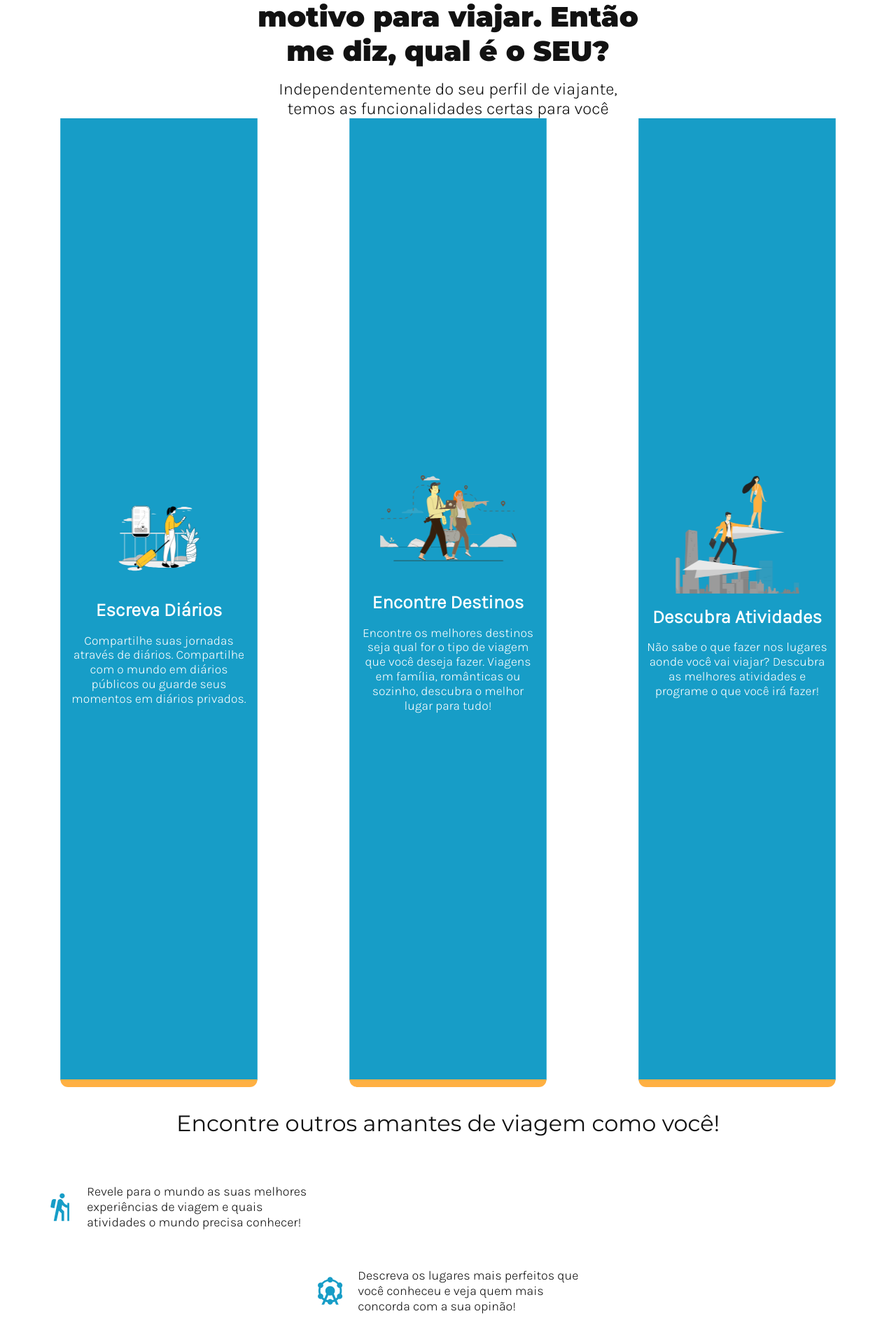
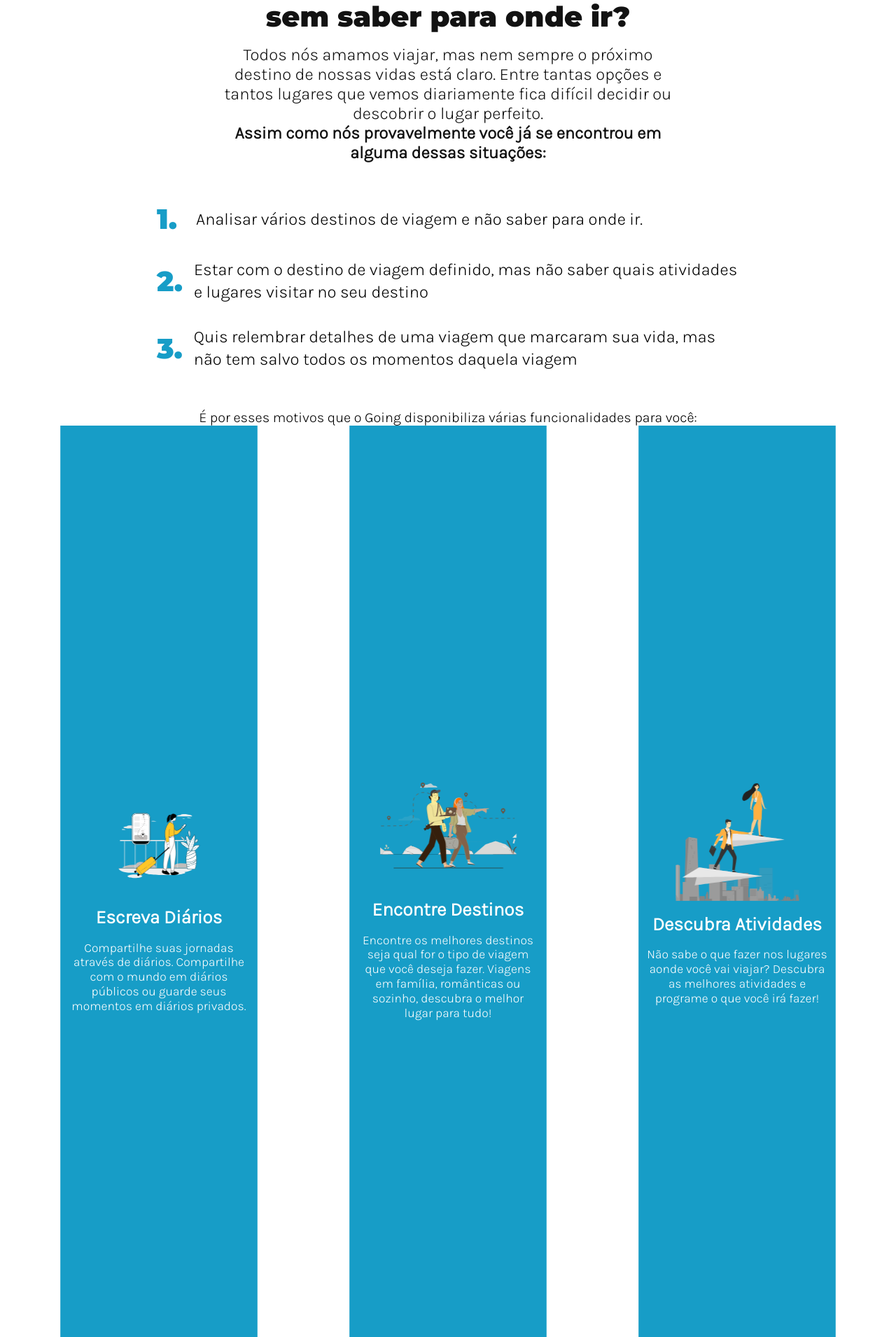
Before and after one commit to JosiasBatista/going-page, a Next.js app: page / in a window 1280 px wide. Shown: the part 1010-2920 px from the top of the page at 70% size. Built offline with nearby package versions, Linux system fonts and the light colour scheme.

Commit message:
Improving page SEO and Copy

```diff
--- a/components/AppCommunity.module.css
+++ b/components/AppCommunity.module.css
@@ -3,11 +3,17 @@
   margin-top: 2vh;
   text-align: center;
   width: 100vw;
+  display: flex;
+  flex-direction: column;
+  align-items: center;
 }
 
 .sectionTitle {
   font-family: 'Montserrat', sans-serif;
   font-size: 32px;
+  display: block;
+  width: 85vw;
+  align-self: center;
   color: #121212;
 }
 
--- a/components/AppFeatures.module.css
+++ b/components/AppFeatures.module.css
@@ -1,3 +1,9 @@
+.presentingSolution {
+  margin-top: 40px;
+  font-family: 'Karla', sans-serif;
+  font-size: 20px;
+}
+
 .appFeatCont {
   overflow-x: scroll;
   overflow-y: hidden;
--- a/components/appCommunityDesc.tsx
+++ b/components/appCommunityDesc.tsx
@@ -5,7 +5,10 @@ import styles from './AppCommunity.module.css';
 export default function AppCommunityDesc() {
   return (
     <div className={styles.pageSection}>
-      <span className={styles.sectionTitle}>Encontre outros amantes de viagem como você!</span>
+      <span className={styles.sectionTitle}>Além disso, a vida é melhor compartilhada!
+        <br />
+        E aqui você pode fazer parte de uma comunidade repleta de amantes de viagem, como você.
+      </span>
 
       <div className={styles.communityDescCont}>
         <section className={`${styles.communityDesc} ${styles.firstDesc}`}>
--- a/components/appFeatures.tsx
+++ b/components/appFeatures.tsx
@@ -25,6 +25,8 @@ export default function AppFeatures() {
 
   return (
     <>
+      <span className={styles.presentingSolution}>É por esses motivos que o Going disponibiliza várias funcionalidades para você:</span>
+
       <div className={styles.appFeatCont} ref={featureCards}>
         <section className={styles.appFeatures}>
           <FeatureCard
--- a/pages/index.tsx
+++ b/pages/index.tsx
@@ -21,8 +21,30 @@ export default function Home() {
         <ParallaxComponent />
 
         <div className={styles.pageRest}>
-          <h1 className={styles.pageTitle}>Todos possuem um motivo para viajar. Então me diz, qual é o <b className={styles.boldTitle}>SEU?</b></h1>
-          <span className={styles.pageSubtitle}>Independentemente do seu perfil de viajante, temos as funcionalidades certas para você</span>
+          <h1 className={styles.pageTitle}>Você já ficou perdido,<br/><b className={styles.boldTitle}>sem saber para onde ir?</b></h1>
+          <span className={styles.pageSubtitle}>Todos nós amamos viajar, mas nem sempre o próximo destino de nossas vidas está claro.
+            Entre tantas opções e tantos lugares que vemos diariamente fica difícil decidir ou descobrir o lugar perfeito.
+            <br />
+            <b>Assim como nós provavelmente você já se encontrou em alguma dessas situações:</b>
+          </span>
+
+          <section className={styles.clientIdentificationCont}>
+            <div className={styles.clientIdentificationItem}>
+              <strong>1.</strong>
+              <span>Analisar vários destinos de viagem e não saber para onde ir.</span>
+            </div>
+
+            <div className={styles.clientIdentificationItem}>
+              <strong>2.</strong>
+              <span>Estar com o destino de viagem definido, mas não saber quais atividades e lugares visitar no seu destino</span>
+            </div>
+
+
+            <div className={styles.clientIdentificationItem}>
+              <strong>3.</strong>
+              <span>Quis relembrar detalhes de uma viagem que marcaram sua vida, mas não tem salvo todos os momentos daquela viagem</span>
+            </div>
+          </section>
 
           <AppFeatures />
 
--- a/styles/Home.module.css
+++ b/styles/Home.module.css
@@ -25,17 +25,50 @@
 }
 
 .boldTitle {
-  font-weight: 900
+  font-weight: 900;
 }
 
 .pageSubtitle {
   color: #121212;
   font-size: 24px;
-  max-width: 40vw;
+  max-width: 50vw;
   text-align: center;
   font-weight: 400;
   font-family: 'Karla', sans-serif;
   margin-top: 1rem;
+}
+
+.clientIdentificationCont {
+  margin-top: 40px;
+  display: flex;
+  flex-direction: column;
+  align-items: center;
+  justify-content: center;
+}
+
+.clientIdentificationItem {
+  margin: 16px;
+  display: flex;
+  flex-direction: row;
+  align-items: center;
+  width: 65%;
+}
+
+.clientIdentificationItem strong {
+  font-size: 40px;
+  color: #179DC7;
+  display: block;
+  width: 40px;
+  margin-right: 16px;
+  font-family: 'Montserrat', sans-serif;
+  font-weight: 900;
+}
+
+.clientIdentificationItem span {
+  font-family: 'Karla', sans-serif;
+  font-size: 24px;
+  line-height: 32px;
+  /* max-width: 60%; */
 }
 
 @media (max-width: 1600px) {
```
